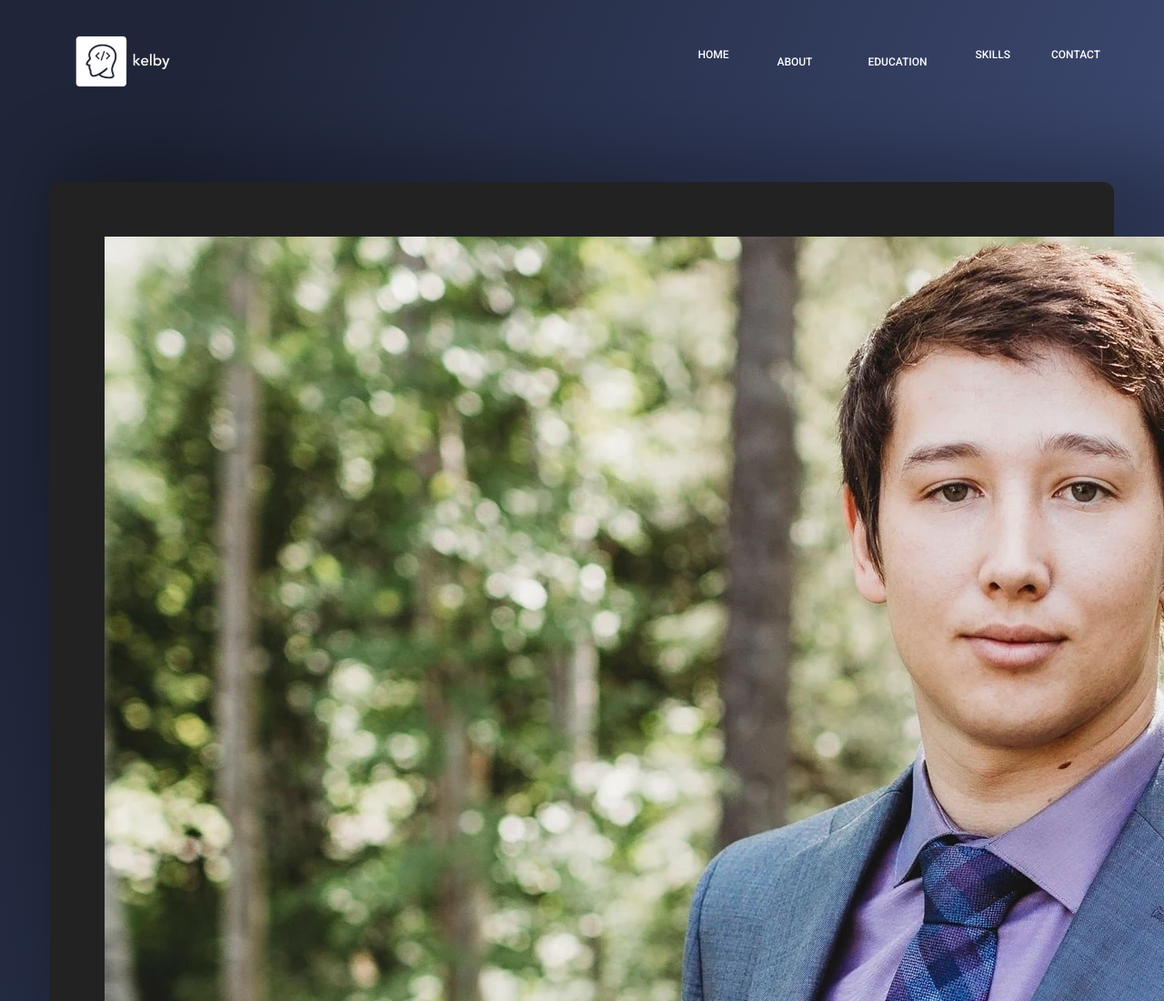
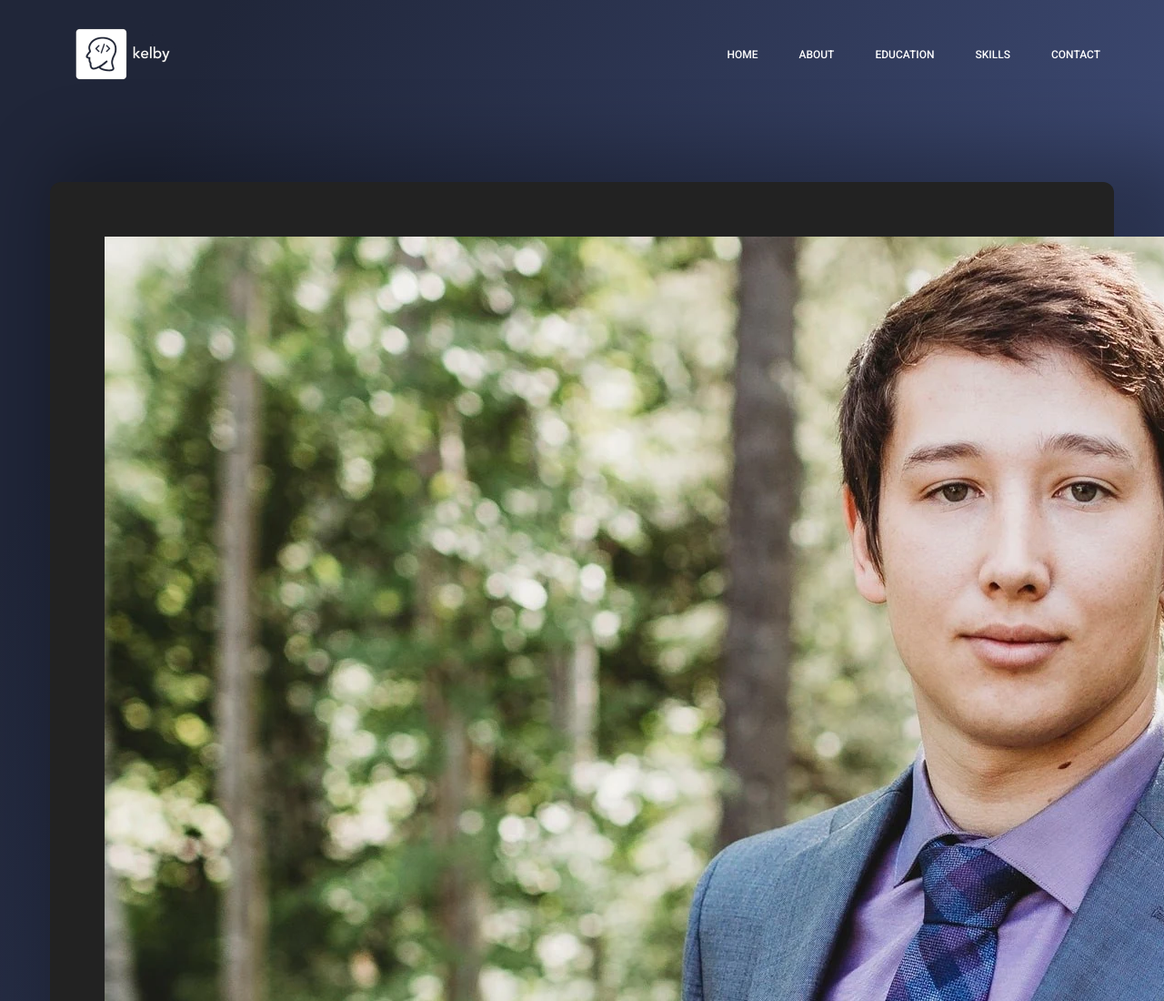
Before and after one commit to krhubbard2/krhubbard2, a plain HTML site: page index.html in a window 1280 px wide. Shown: the top 1100 px of the page at 91% size. Drawn offline with Linux system fonts and the light colour scheme.

Commit message:
Cleaned up nav code.

```diff
--- a/index.html
+++ b/index.html
@@ -56,8 +56,8 @@
 						<div class="collapse navbar-collapse offset" id="navbarSupportedContent">
 							<ul class="nav navbar-nav menu_nav ml-auto" data-target=".navbar-collapse" data-toggle="collapse">
 								<li class="nav-item active"><a class="nav-link" href="index.html">Home</a></li>
-								<li class="nav-item nav-link"><a class="nav-item nav-link" href="#about_me_jump">About</a></li>
-								<li class="nav-item nav-link"><a class="nav-item nav-link" href="#education_jump">Education</a></li>
+								<li class="nav-item"><a class="nav-link" href="#about_me_jump">About</a></li>
+								<li class="nav-item"><a class="nav-link" href="#education_jump">Education</a></li>
 								<li class="nav-item"><a class="nav-link" href="#skills_jump">Skills</a></li>
 								<li class="nav-item"><a class="nav-link" href="mailto:krhubbard2@alaska.edu">Contact</a></li>
 							</ul>
```
